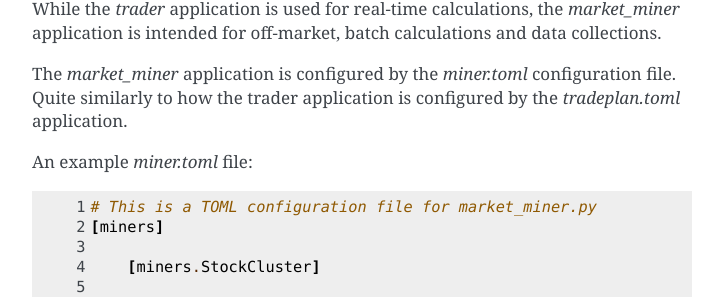
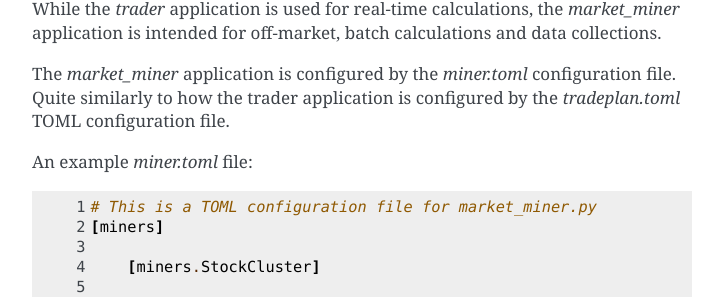
Before and after one commit to amor71/LiuAlgoTrader, a Sphinx documentation site: the page built from docs/source/Usage.rst, in a window 1280 px wide and 900 px high, scrolled down 4686 px. Shown: the part 151-448 px from the top of the window, without its empty margins (388-1111 px from the left). Built offline with Sphinx 7.4.7, drawn with Linux system fonts in a browser that asks for light colours.

Commit message:
doc typos

```diff
--- a/docs/source/Usage.rst
+++ b/docs/source/Usage.rst
@@ -207,7 +207,7 @@ calculations and data collections.
 The `market_miner` application is configured by
 the `miner.toml` configuration file. Quite similarly
 to how the trader application is configured by the
-`tradeplan.toml` application.
+`tradeplan.toml` TOML configuration file.
 
 An example `miner.toml` file:
 
```
